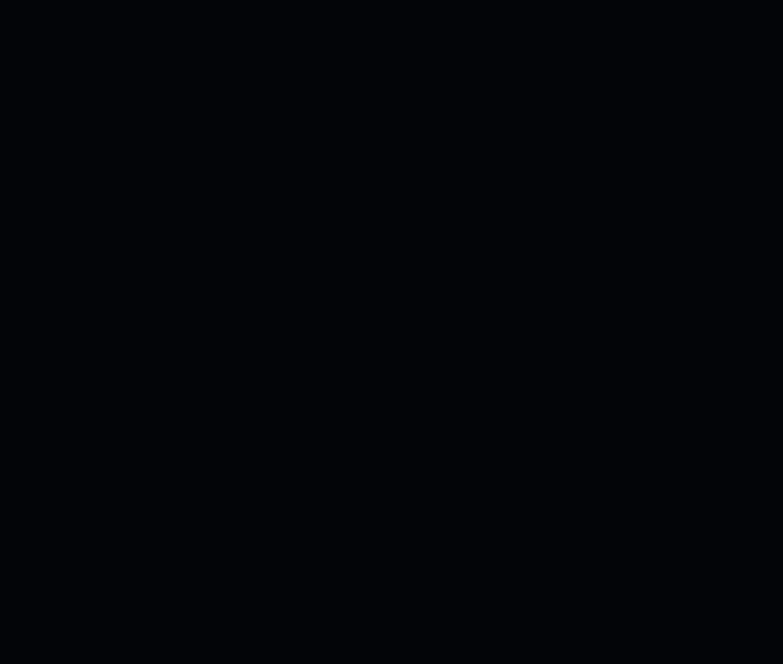
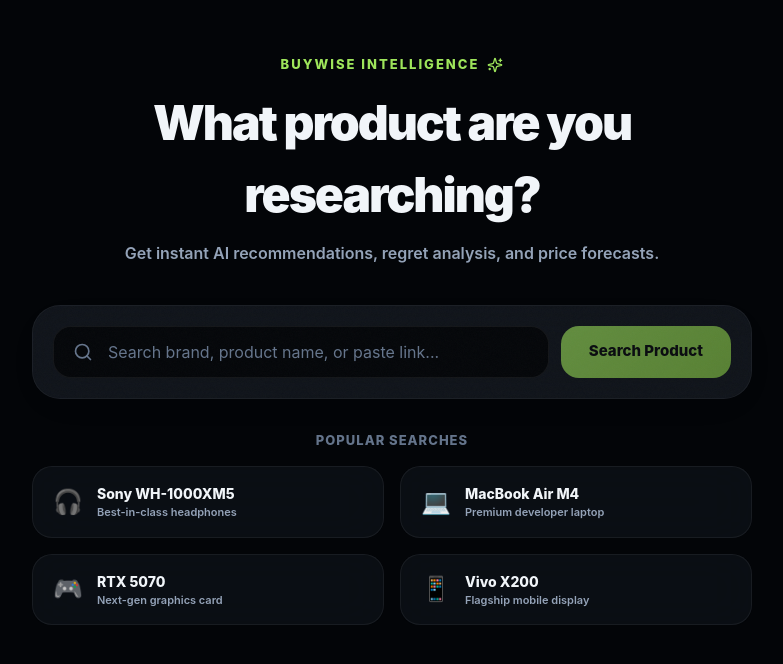
Before and after one commit to GmkEmon007/Buywise---Buy-smarter-Regret-less, a Next.js app in the folder apps/web/: page /analysis in a window 1280 px wide. Before the commit this address had no page. Shown: the top 664 px of the page, without its empty margins (248-1031 px from the left). Built offline with nearby package versions, Linux system fonts and the light colour scheme.

Commit message:
design: implement premium landing search layout, step-by-step loaders, and suggestion cards for analysis page

```diff
--- a/apps/web/src/app/analysis/page.tsx
+++ b/apps/web/src/app/analysis/page.tsx
@@ -1,26 +1,48 @@
 "use client";
 
 import { FormEvent, useState, useEffect, Suspense } from "react";
-import { useSearchParams } from "next/navigation";
+import { useSearchParams, useRouter } from "next/navigation";
 import { AppShell } from "@/components/app-shell";
 import { DashboardWidgets } from "@/components/dashboard-widgets";
 import { AnalysisResponse, analyzeProduct } from "@/lib/api";
-import { BarChart2, Search } from "lucide-react";
+import { Search, Sparkles, TrendingUp, Cpu, Award } from "lucide-react";
+
+const SUGGESTIONS = [
+  { name: "Sony WH-1000XM5", icon: "🎧", desc: "Best-in-class headphones" },
+  { name: "MacBook Air M4", icon: "💻", desc: "Premium developer laptop" },
+  { name: "RTX 5070", icon: "🎮", desc: "Next-gen graphics card" },
+  { name: "Vivo X200", icon: "📱", desc: "Flagship mobile display" }
+];
 
 function AnalysisPageContent() {
   const searchParams = useSearchParams();
+  const router = useRouter();
   const queryParam = searchParams.get("q");
 
   const [query, setQuery] = useState("");
   const [loading, setLoading] = useState(false);
   const [data, setData] = useState<AnalysisResponse | null>(null);
   const [error, setError] = useState<string | null>(null);
+  const [loadStep, setLoadStep] = useState(0);
 
-  // Trigger analysis when URL search parameter changes
+  // loading steps animation
+  useEffect(() => {
+    let interval: NodeJS.Timeout;
+    if (loading) {
+      setLoadStep(0);
+      interval = setInterval(() => {
+        setLoadStep((prev) => (prev < 3 ? prev + 1 : 3));
+      }, 1500);
+    }
+    return () => clearInterval(interval);
+  }, [loading]);
+
   useEffect(() => {
     if (queryParam) {
       setQuery(queryParam);
       triggerAnalysis(queryParam);
+    } else {
+      setData(null);
     }
   }, [queryParam]);
 
@@ -32,7 +54,7 @@
       const result = await analyzeProduct(searchQuery);
       setData(result);
     } catch {
-      setError("Analysis failed. Please try again.");
+      setError("Analysis failed. Please check your network or try again.");
     } finally {
       setLoading(false);
     }
@@ -41,77 +63,183 @@
   async function onSubmit(e: FormEvent) {
     e.preventDefault();
     if (!query.trim()) return;
-    triggerAnalysis(query.trim());
+    router.push(`/analysis?q=${encodeURIComponent(query.trim())}`);
   }
 
+  const handleSuggestionClick = (name: string) => {
+    setQuery(name);
+    router.push(`/analysis?q=${encodeURIComponent(name)}`);
+  };
+
+  const hasData = data && !loading;
+
   return (
-    <>
-      <div className="topbar">
-        <div>
-          <div className="page-eyebrow">Product Analysis</div>
-          <h1 className="page-title">Analyze any product</h1>
+    <div style={{
+      display: "flex",
+      flexDirection: "column",
+      minHeight: hasData ? "auto" : "calc(100vh - 120px)",
+      justifyContent: hasData ? "flex-start" : "center",
+      transition: "all 0.8s cubic-bezier(0.16, 1, 0.3, 1)"
+    }}>
+
+      {/* ── SEARCH CARD CONTAINER ── */}
+      <div style={{
+        width: "100%",
+        maxWidth: hasData ? "100%" : 720,
+        margin: hasData ? "0 0 40px 0" : "0 auto",
+        textAlign: hasData ? "left" : "center",
+        transition: "all 0.8s cubic-bezier(0.16, 1, 0.3, 1)"
+      }}>
+        {!hasData && (
+          <div style={{ marginBottom: 40, animation: "fadeIn 0.6s ease" }}>
+            <div style={{ display: "flex", justifyContent: "center", gap: 8, alignItems: "center", marginBottom: 12 }}>
+              <span style={{ fontSize: 13, fontWeight: 800, color: "var(--teal)", textTransform: "uppercase", letterSpacing: 2 }}>BuyWise Intelligence</span>
+              <Sparkles size={16} className="text-teal" />
             </div>
+            <h1 style={{ fontSize: 48, fontWeight: 950, letterSpacing: -2, color: "var(--text)" }}>What product are you researching?</h1>
+            <p style={{ fontSize: 16, color: "var(--muted)", marginTop: 10, fontWeight: 600 }}>Get instant AI recommendations, regret analysis, and price forecasts.</p>
           </div>
+        )}
 
-      <div className="glass noise" style={{ padding: 18, borderRadius: "var(--radius-lg)", marginBottom: 28, border: "1.5px solid var(--border)" }}>
+        <div className="glass noise" style={{
+          padding: 20,
+          borderRadius: 28,
+          border: "1.5px solid var(--border)",
+          boxShadow: "rgba(0, 0, 0, 0.02) 0px 10px 40px"
+        }}>
           <form onSubmit={onSubmit} style={{ display: "flex", gap: 12 }}>
             <div style={{ flex: 1, position: "relative", display: "flex", alignItems: "center" }}>
-            <Search size={18} style={{ position: "absolute", left: 16, color: "var(--hint)" }} />
+              <Search size={20} style={{ position: "absolute", left: 20, color: "var(--hint)" }} />
               <input
                 className="input"
                 value={query}
                 onChange={e => setQuery(e.target.value)}
-              placeholder='Try "Sony WH-1000XM5" or paste a product link...'
-              style={{ paddingLeft: 46 }}
+                placeholder='Search brand, product name, or paste link...'
+                style={{
+                  paddingLeft: 54,
+                  height: 52,
+                  borderRadius: 18,
+                  fontSize: 16,
+                  background: "var(--bg)",
+                  border: "1.5px solid var(--border)"
+                }}
                 disabled={loading}
               />
             </div>
-          <button type="submit" className="btn-primary" style={{ whiteSpace: "nowrap", borderRadius: "var(--radius-md)" }} disabled={loading || !query.trim()}>
-            {loading ? "Scans Running…" : "Analyze"}
+            <button
+              type="submit"
+              className="btn-primary"
+              style={{
+                whiteSpace: "nowrap",
+                borderRadius: 18,
+                padding: "0 28px",
+                height: 52,
+                fontSize: 15,
+                fontWeight: 800,
+                cursor: "pointer"
+              }}
+              disabled={loading || !query.trim()}
+            >
+              {loading ? "Analyzing..." : "Search Product"}
             </button>
           </form>
         </div>
 
+        {/* Suggestion tags displayed only on landing state */}
+        {!hasData && !loading && (
+          <div style={{ marginTop: 32, animation: "fadeIn 0.8s ease" }}>
+            <div style={{ fontSize: 13, fontWeight: 800, color: "var(--hint)", textTransform: "uppercase", letterSpacing: 1, marginBottom: 16 }}>Popular Searches</div>
+            <div style={{ display: "grid", gridTemplateColumns: "1fr 1fr", gap: 16 }}>
+              {SUGGESTIONS.map((s) => (
+                <div
+                  key={s.name}
+                  onClick={() => handleSuggestionClick(s.name)}
+                  className="glass floating-card-anim"
+                  style={{
+                    padding: "16px 20px",
+                    borderRadius: 20,
+                    border: "1.5px solid var(--border)",
+                    cursor: "pointer",
+                    display: "flex",
+                    alignItems: "center",
+                    gap: 14,
+                    textAlign: "left",
+                    transition: "var(--transition-spring)",
+                    background: "var(--surface)"
+                  }}
+                  onMouseEnter={(e) => e.currentTarget.style.transform = "translateY(-3px)"}
+                  onMouseLeave={(e) => e.currentTarget.style.transform = "translateY(0)"}
+                >
+                  <span style={{ fontSize: 24 }}>{s.icon}</span>
+                  <div>
+                    <div style={{ fontWeight: 800, fontSize: 14, color: "var(--text)" }}>{s.name}</div>
+                    <div style={{ fontSize: 11, color: "var(--muted)", fontWeight: 600 }}>{s.desc}</div>
+                  </div>
+                </div>
+              ))}
+            </div>
+          </div>
+        )}
+      </div>
+
       {error && (
-        <div style={{ background: "var(--red-dim)", border: "1px solid rgba(220,38,38,0.3)", borderRadius: 16, padding: "14px 18px", marginBottom: 20, color: "var(--red)", fontSize: 14 }}>
-          {error}
+        <div style={{ background: "var(--red-dim)", border: "1.5px solid var(--red)", borderRadius: 20, padding: "16px 20px", marginBottom: 20, color: "var(--red)", fontSize: 15, fontWeight: 700, maxWidth: 720, margin: "0 auto 20px auto", textAlign: "center" }}>
+          ⚠️ {error}
         </div>
       )}
 
+      {/* ── LOADER STATUS WALKTHROUGH ── */}
       {loading && (
-        <div style={{ display: "grid", gridTemplateColumns: "repeat(3,1fr)", gap: 18, marginTop: 24 }}>
-          {[0, 1, 2].map(i => (
-            <div key={i} className="glass" style={{ height: 160, borderRadius: "var(--radius-lg)", border: "1.5px solid var(--border)", animation: "skeletonPulse 1.4s ease-in-out infinite", animationDelay: `${i * 0.15}s` }} />
+        <div style={{ maxWidth: 500, margin: "40px auto", textAlign: "center", animation: "fadeIn 0.4s ease" }}>
+          <div className="glass noise" style={{ padding: 40, borderRadius: 28, border: "1.5px solid var(--border)", display: "flex", flexDirection: "column", gap: 24, alignItems: "center" }}>
+            {/* Spinning loader */}
+            <div style={{
+              width: 56,
+              height: 56,
+              borderRadius: "50%",
+              border: "4px solid var(--border)",
+              borderTopColor: "var(--teal)",
+              animation: "spin 1.2s linear infinite"
+            }} />
+            <style>{`
+              @keyframes spin { 0% { transform: rotate(0deg); } 100% { transform: rotate(360deg); } }
+            `}</style>
+
+            <div>
+              <h3 style={{ fontSize: 22, fontWeight: 900, marginBottom: 8 }}>Compiling Purchase Intelligence</h3>
+              <p style={{ fontSize: 14, color: "var(--muted)", fontWeight: 600 }}>This takes a few seconds as we aggregate reviews and run models.</p>
+            </div>
+
+            {/* Stepped Status Walkthrough */}
+            <div style={{ width: "100%", display: "flex", flexDirection: "column", gap: 12, borderTop: "1.5px solid var(--border)", paddingTop: 20, textAlign: "left" }}>
+              {[
+                { label: "Aggregating community review feeds...", step: 0 },
+                { label: "Running sentiment analysis & scores...", step: 1 },
+                { label: "Predicting price trend thresholds...", step: 2 },
+                { label: "Generating executive AI recommendation...", step: 3 }
+              ].map((item, idx) => (
+                <div key={idx} style={{ display: "flex", gap: 10, alignItems: "center", opacity: loadStep >= item.step ? 1 : 0.35, transition: "opacity 0.4s ease" }}>
+                  <span style={{
+                    width: 8, height: 8, borderRadius: "50%",
+                    background: loadStep > item.step ? "var(--teal)" : loadStep === item.step ? "var(--accent)" : "var(--muted)"
+                  }} />
+                  <span style={{ fontSize: 13, fontWeight: 700, color: loadStep === item.step ? "var(--text)" : "var(--muted)" }}>
+                    {item.label}
+                  </span>
+                </div>
               ))}
-          <style>{`
-            @keyframes skeletonPulse {
-              0%, 100% { opacity: 0.35; transform: scale(0.99); }
-              50% { opacity: 0.75; transform: scale(1); }
-            }
-          `}</style>
+            </div>
+          </div>
         </div>
       )}
 
-      {data && !loading && <DashboardWidgets data={data} />}
-
-      {!data && !loading && !error && (
-        <div style={{ border: "2.5px dashed var(--border)", borderRadius: "var(--radius-lg)", padding: "80px 24px", textAlign: "center", background: "var(--bg2)" }}>
-          <div style={{ width: 64, height: 64, borderRadius: "50%", background: "var(--teal-dim)", display: "flex", alignItems: "center", justifyContent: "center", color: "var(--teal)", margin: "0 auto 20px" }}>
-            <BarChart2 size={28} />
+      {hasData && <DashboardWidgets data={data} />}
     </div>
-          <div style={{ fontWeight: 800, fontSize: 18, marginBottom: 8 }}>Ready to scan markets</div>
-          <div style={{ fontSize: 14, color: "var(--muted)", maxWidth: 380, margin: "0 auto" }}>
-            Enter a product brand, category, or store product URL above to compile active purchase intelligence reports.
-          </div>
-        </div>
-      )}
-    </>
   );
 }
 
 export default function AnalysisPage() {
   return (
-    <AppShell>
     <Suspense fallback={
       <div style={{ display: "grid", gridTemplateColumns: "repeat(3,1fr)", gap: 18, marginTop: 24 }}>
         {[0, 1, 2].map(i => (
@@ -121,6 +249,5 @@
     }>
       <AnalysisPageContent />
     </Suspense>
-    </AppShell>
   );
 }
```
Lines whose indentation alone changed are shown as unchanged.
